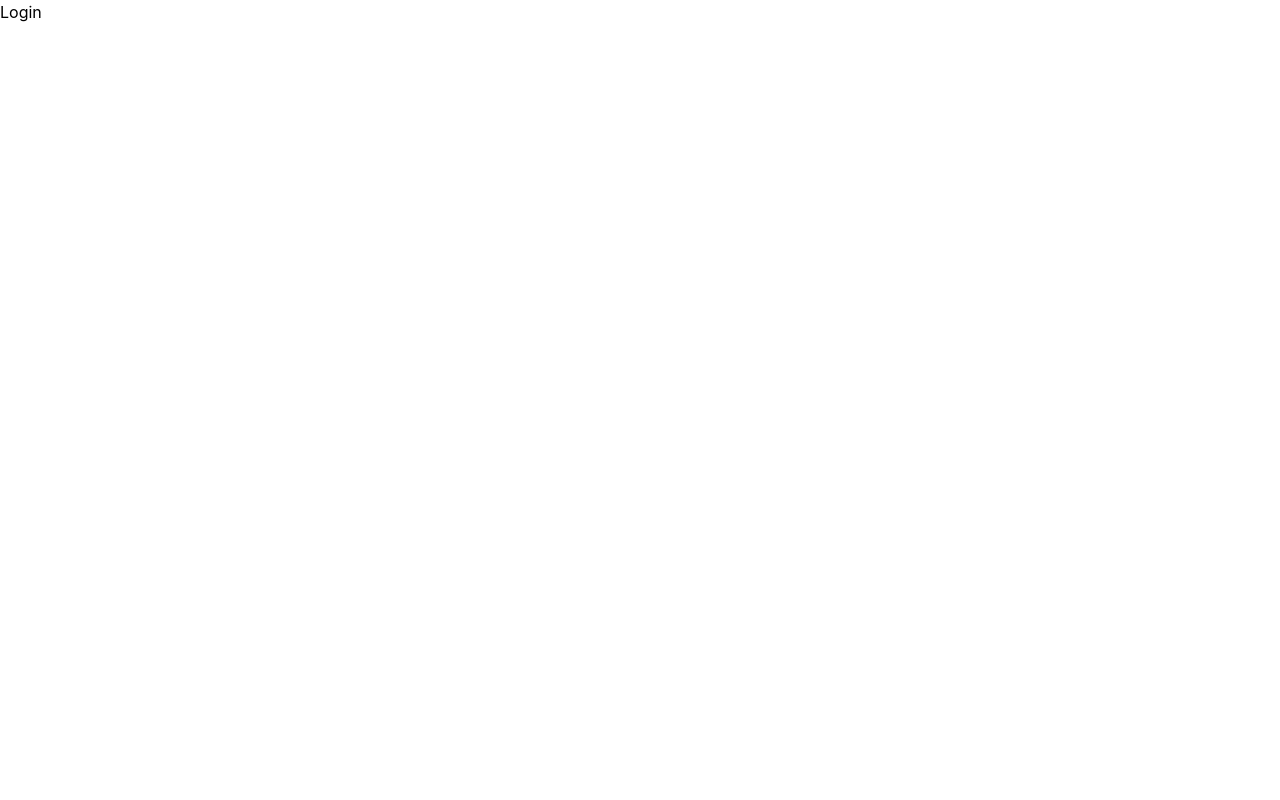
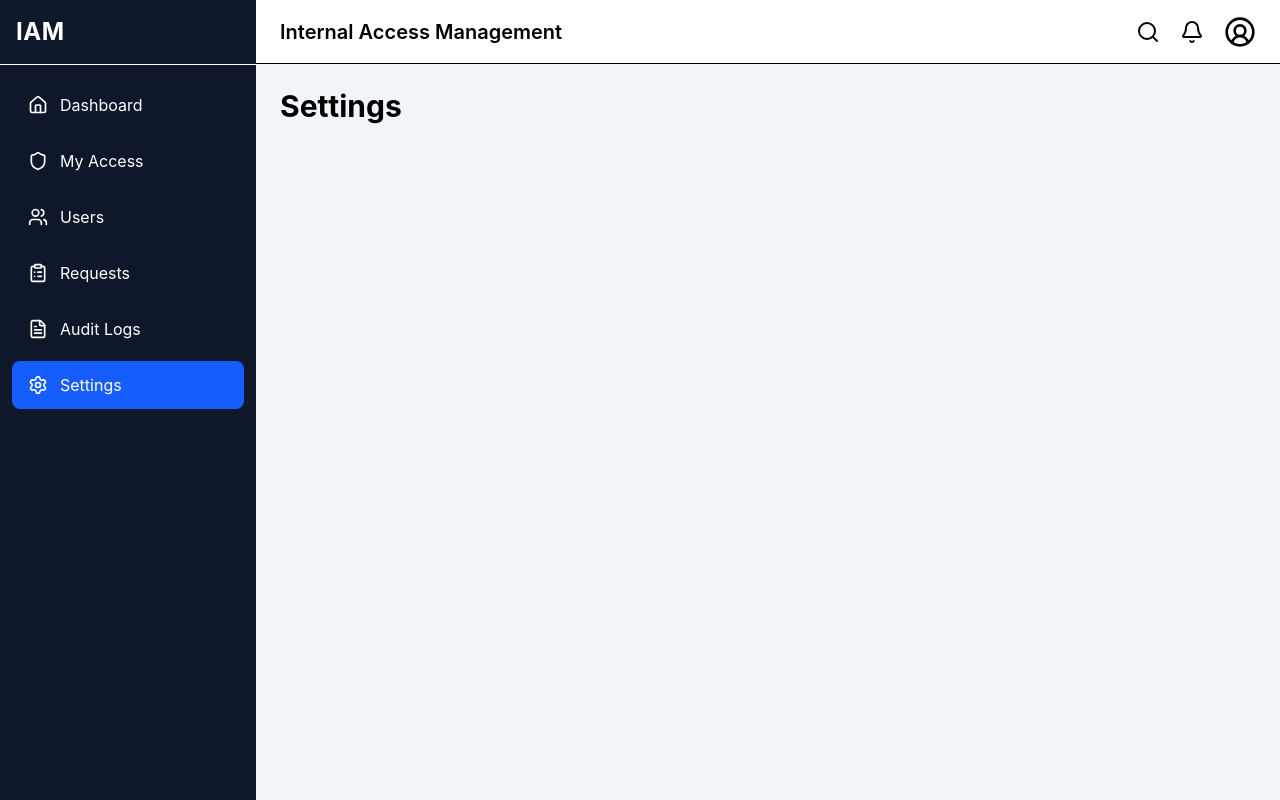
Before and after one commit to shaasshh14/internal-access-management, a React (Vite) app in the folder iamfrontend/: page /settings in a window 1280 px wide. Before the commit this address led to /login. Built offline with nearby package versions, Linux system fonts and the light colour scheme.

Commit message:
Initialize react architecture and dashboard layout

```diff
--- a/iamfrontend/package.json
+++ b/iamfrontend/package.json
@@ -10,6 +10,7 @@
     "lint": "eslint ."
   },
   "dependencies": {
+    "lucide-react": "^1.26.0",
     "react": "^19.1.0",
     "react-dom": "^19.1.0",
     "react-router-dom": "^7.18.1"
--- a/iamfrontend/src/app/routes/AppRouter.tsx
+++ b/iamfrontend/src/app/routes/AppRouter.tsx
@@ -5,8 +5,13 @@ import {
   Routes,
 } from "react-router-dom";
 
-import DashboardLayout from "../../layouts/DashboardLayout";
+import DashboardLayout from "../../layouts/DashboardLayout/DashboardLayout";
 import DashboardPage from "../../features/dashboard/pages/DashboardPage";
+import AccessPage from "../../features/dashboard/pages/AccessPage";
+import UsersPage from "../../features/dashboard/pages/UsersPage";
+import RequestPage from "../../features/dashboard/pages/RequestsPage";
+import AuditPage from "../../features/dashboard/pages/AuditPage";
+import SettingsPage from "../../features/dashboard/pages/SettingsPage";
 
 function LoginPage() {
   return <h1>Login</h1>;
@@ -27,9 +32,30 @@ export default function AppRouter() {
             path="/dashboard"
             element={<DashboardPage />}
           />
+          <Route
+            path="/access"
+            element={<AccessPage />}
+          />
+          <Route
+            path="/users"
+            element={<UsersPage />}
+          />
+          <Route
+            path="/requests"
+            element={<RequestPage />}
+          />
+          <Route
+            path="/audit"
+            element={<AuditPage />}
+          />
+          <Route
+            path="/settings"
+            element={<SettingsPage />}
+          />
 
         </Route>
 
+        {/* Unidentified Route */}
         <Route
           path="*"
           element={<Navigate to="/login" replace />}
--- /dev/null
+++ b/iamfrontend/src/features/dashboard/pages/AccessPage.tsx
@@ -0,0 +1,9 @@
+export default function DashboardPage() {
+  return (
+    <div>
+      <h1 className="text-3xl font-bold">
+        My Access
+      </h1>
+    </div>
+  );
+}
--- /dev/null
+++ b/iamfrontend/src/features/dashboard/pages/AuditPage.tsx
@@ -0,0 +1,9 @@
+export default function AuditPage() {
+  return (
+    <div>
+      <h1 className="text-3xl font-bold">
+        Audit
+      </h1>
+    </div>
+  );
+}
--- /dev/null
+++ b/iamfrontend/src/features/dashboard/pages/RequestsPage.tsx
@@ -0,0 +1,9 @@
+export default function RequestPage() {
+  return (
+    <div>
+      <h1 className="text-3xl font-bold">
+        Requests
+      </h1>
+    </div>
+  );
+}
--- /dev/null
+++ b/iamfrontend/src/features/dashboard/pages/SettingsPage.tsx
@@ -0,0 +1,9 @@
+export default function SettingsPage() {
+  return (
+    <div>
+      <h1 className="text-3xl font-bold">
+        Settings
+      </h1>
+    </div>
+  );
+}
--- /dev/null
+++ b/iamfrontend/src/features/dashboard/pages/UsersPage.tsx
@@ -0,0 +1,9 @@
+export default function UserPage() {
+  return (
+    <div>
+      <h1 className="text-3xl font-bold">
+        Users
+      </h1>
+    </div>
+  );
+}
--- a/iamfrontend/src/layouts/DashboardLayout.tsx
+++ /dev/null
@@ -1,45 +0,0 @@
-import { Outlet } from "react-router-dom";
-
-export default function DashboardLayout() {
-    return (
-        <div className="flex min-h-screen">
-            {/* Sidebar */}
-            <aside className="w-64 bg-slate-900 text-white p-6">
-                <h1 className="text-xl font-bold">IAM Portal</h1>
-                <nav className="mt-8 space-y-3">
-                    <div>Dashboard</div>
-                    <div>My Access</div>
-                    <div>Requests</div>
-                    <div>Users</div>
-                    <div>Roles</div>
-                    <div>Audit Logs</div>
-                    <div>Reports</div>
-                    <div>Settings</div>
-                </nav>
-            </aside>
-
-            {/* Right Side */}
-            <div className="flex flex-1 flex-col">
-
-                {/* Navbar */}
-                <header className="h-16 border-b flex items-center justify-between px-6">
-
-                    <h2 className="font-semibold text-lg">
-                        Internal Access Management
-                    </h2>
-
-                    <div>
-                        Welcome, Shashank!
-                    </div>
-
-                </header>
-
-                {/* Page Content */}
-                <main className="flex-1 p-6 bg-slate-100">
-                    {/*  */}
-                    <Outlet/>
-                </main>
-            </div>
-        </div>
-    );
-}
--- /dev/null
+++ b/iamfrontend/src/layouts/DashboardLayout/DashboardLayout.tsx
@@ -0,0 +1,28 @@
+import { Outlet } from "react-router-dom";
+
+import Sidebar from "../../shared/components/Sidebar/Sidebar";
+import Navbar from "../../shared/components/Navbar/Navbar";
+
+export default function DashboardLayout() {
+    return (
+        <div className="flex min-h-screen">
+            {/* Sidebar */}
+            <Sidebar />
+
+            {/* Right Side */}
+            <div className="flex flex-1 flex-col">
+
+                {/* Navbar */}
+                <Navbar />
+
+                {/* Page Content */}
+                <main className="flex-1 p-6 bg-slate-100">
+
+                    {/* Container */}
+                    <Outlet />
+
+                </main>
+            </div>
+        </div>
+    );
+}
--- /dev/null
+++ b/iamfrontend/src/shared/components/Logo/Logo.tsx
@@ -0,0 +1,7 @@
+export default function Logo () {
+    return (
+        <div className="text-2xl font-bold tracking-wide">
+            IAM
+        </div>
+    );
+}
--- /dev/null
+++ b/iamfrontend/src/shared/components/Navbar/Navbar.tsx
@@ -0,0 +1,23 @@
+import {Bell, Search, CircleUserRound} from "lucide-react";
+
+export default function Navbar () {
+    return (
+        <header className="h-16 border-b bg-white flex items-center justify-between px-6">
+
+            <h2 className="font-semibold text-xl">
+                Internal Access Management
+            </h2>
+
+            <div className="flex items-center gap-5">
+
+                <Search className="cursor-pointer" />
+
+                <Bell className="cursor-pointer" />
+
+                <CircleUserRound size={32} />
+
+            </div>
+
+        </header>
+    );
+}
--- /dev/null
+++ b/iamfrontend/src/shared/components/Sidebar/Sidebar.tsx
@@ -0,0 +1,80 @@
+import {
+    Home,
+    Shield,
+    Users,
+    ClipboardList,
+    FileText,
+    Settings,
+} from 'lucide-react';
+
+import { NavLink } from 'react-router-dom';
+
+import Logo from "../Logo/Logo";
+
+const menuItems = [
+    {
+        title: "Dashboard",
+        icon: Home,
+        path: "/dashboard",
+    },
+    {
+        title: "My Access",
+        icon: Shield,
+        path: "/access",
+    },
+    {
+        title: "Users",
+        icon: Users,
+        path: "/users",
+    },
+    {
+        title: "Requests",
+        icon: ClipboardList,
+        path: "/requests",
+    },
+    {
+        title: "Audit Logs",
+        icon: FileText,
+        path: "/audit",
+    },
+    {
+        title: "Settings",
+        icon: Settings,
+        path: "/settings",
+    },
+];
+
+export default function Sidebar() {
+    return (
+        <aside className='w-64 bg-slate-900 text-white flex flex-col'>
+            <div className="p-4 border-b border-l-stone-700">
+                <Logo/>
+            </div>
+
+            <nav className='flex-1 px-3 py-4'>
+                {
+                    menuItems.map((item) => {
+                        const Icon = item.icon;
+
+                        return (
+                            <NavLink
+                                key={item.title}
+                                to={item.path}
+                                className={({ isActive }) =>
+                                    `flex items-center gap-3 rounded-lg px-4 py-3 mb-2 transition ${
+                                        isActive
+                                            ? "bg-blue-600 text-white"
+                                            : "hover:bg-slate-800"
+                                    }`
+                                }
+                            >
+                                <Icon size={20} />
+                                <span>{item.title}</span>
+                            </NavLink>
+                        );
+                    })
+                }
+            </nav>
+        </aside>
+    );
+}
```
Also changed, not shown: 1 other file (tests, documents, lock files or other folders).
